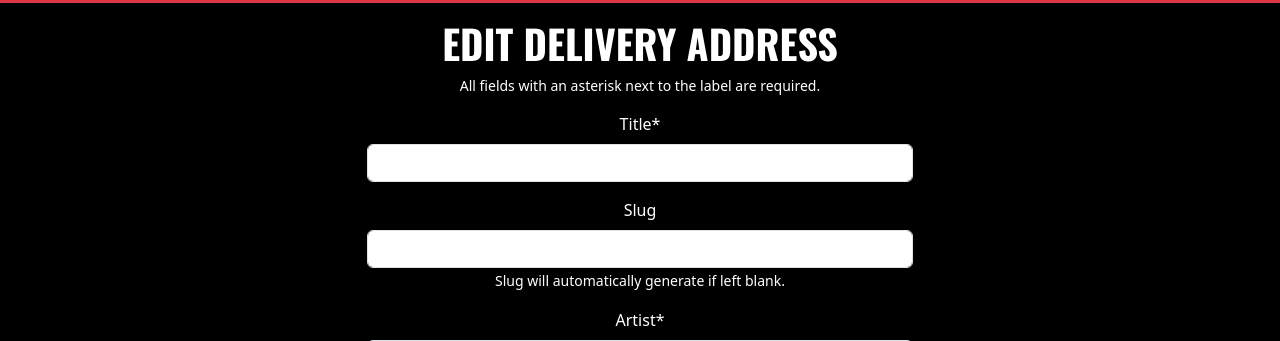
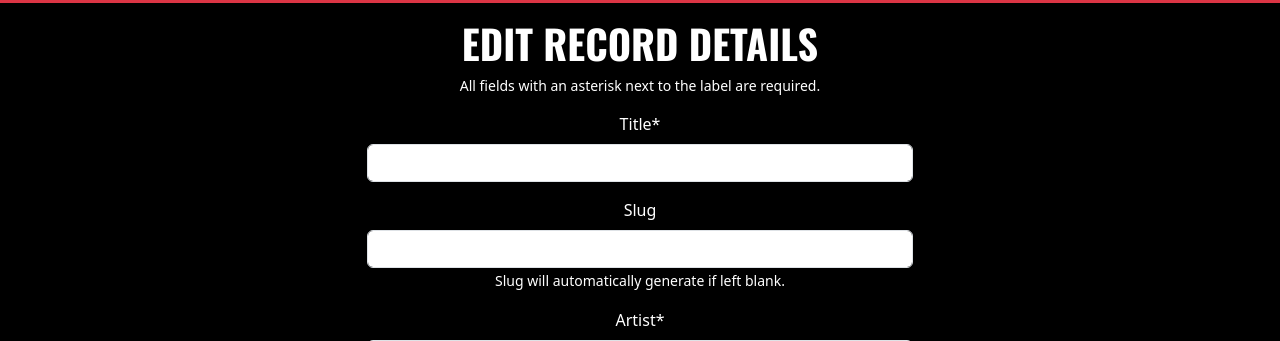
Before and after one commit to Morgana-S/vinyl-online, a Django app: template records/templates/records/edit_record.html in a window 1280 px wide. Shown: the part 209-550 px from the top of the page. Run offline with Django 5.2, Linux system fonts and the light colour scheme; the template is opened without the code that fills it: values that come from a table or form of the project are taken from there, others are empty; data comes from the database, SQL or seed files in the repository; parts of the project's set-up code (start-up, migrations or seed data) failed here and were passed over; some libraries are stand-ins or nearby versions.

Commit message:
Fix enctype and title

```diff
--- a/records/templates/records/edit_record.html
+++ b/records/templates/records/edit_record.html
@@ -1,15 +1,14 @@
 {% extends "base.html" %}
-{% load widget_tweaks %}
 
 {% block content %}
 <div id="create-profile" class="container text-center mt-2 mb-5">
     <div class="row">
-        <h1 class="text-white category-header">EDIT DELIVERY ADDRESS</h1>
+        <h1 class="text-white category-header">EDIT RECORD DETAILS</h1>
         <p class="text-white small">All fields with an asterisk next to the label are required.</p>
     </div>
     <div class="row">
         <div class="col-12 col-md-6 mx-auto">
-            <form method="POST" class="text-white">
+            <form method="POST" class="text-white" enctype="multipart/form-data">
                 {% csrf_token %}
                 {% for field in form %}
                 <div class="mb-3">
```
